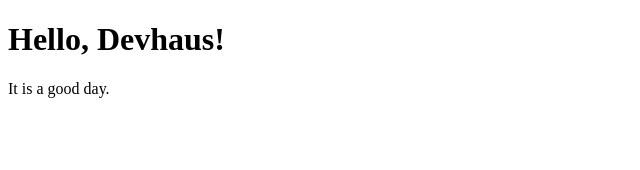
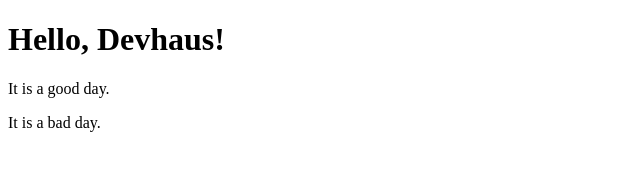
Before and after one commit to RealBirdMan91/animated-waffle, a plain HTML site: page index.html in a window 1280 px wide. Shown: the whole page, without its empty margins (0-640 px from the left). Drawn offline with Linux system fonts and the light colour scheme.

Commit message:
modified html

```diff
--- a/index.html
+++ b/index.html
@@ -2,4 +2,5 @@
 <html>
   <h1>Hello, Devhaus!</h1>
   <p>It is a good day.</p>
+  <p>It is a bad day.</p>
 </html>
```
